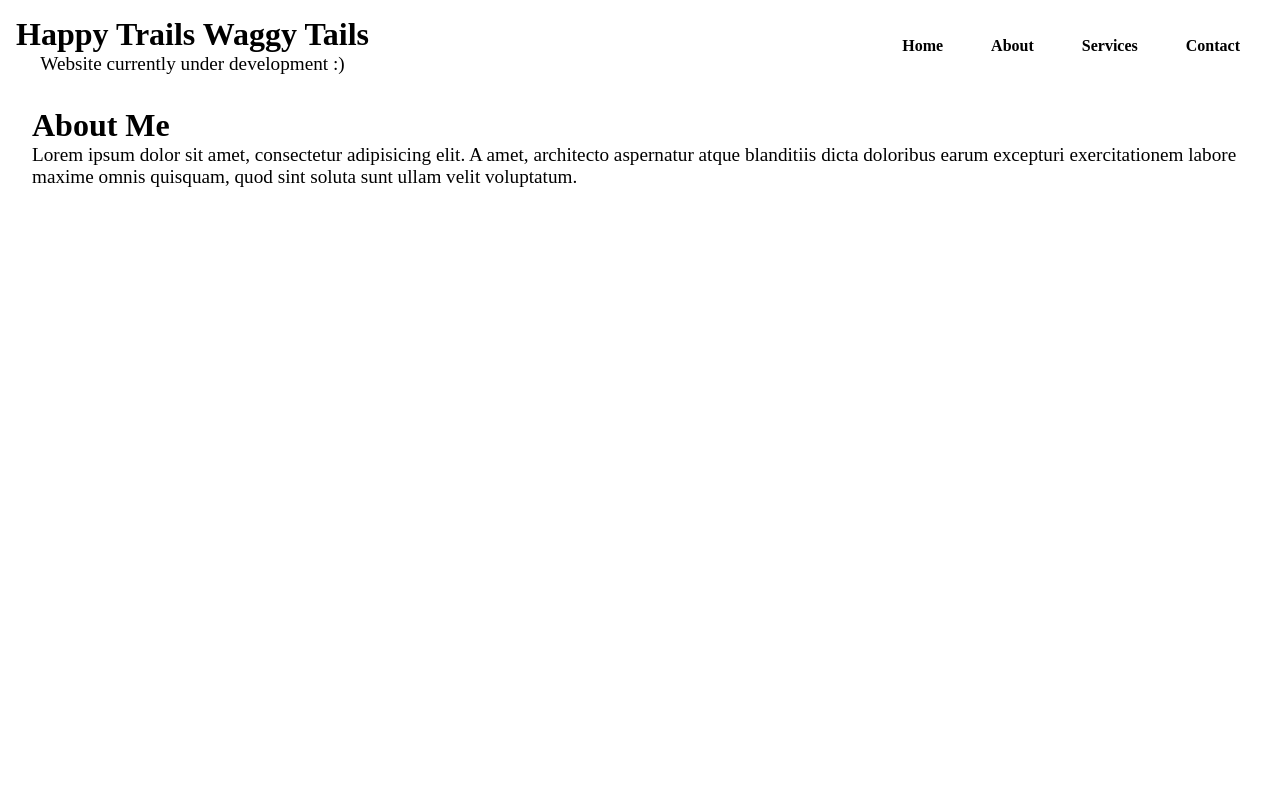
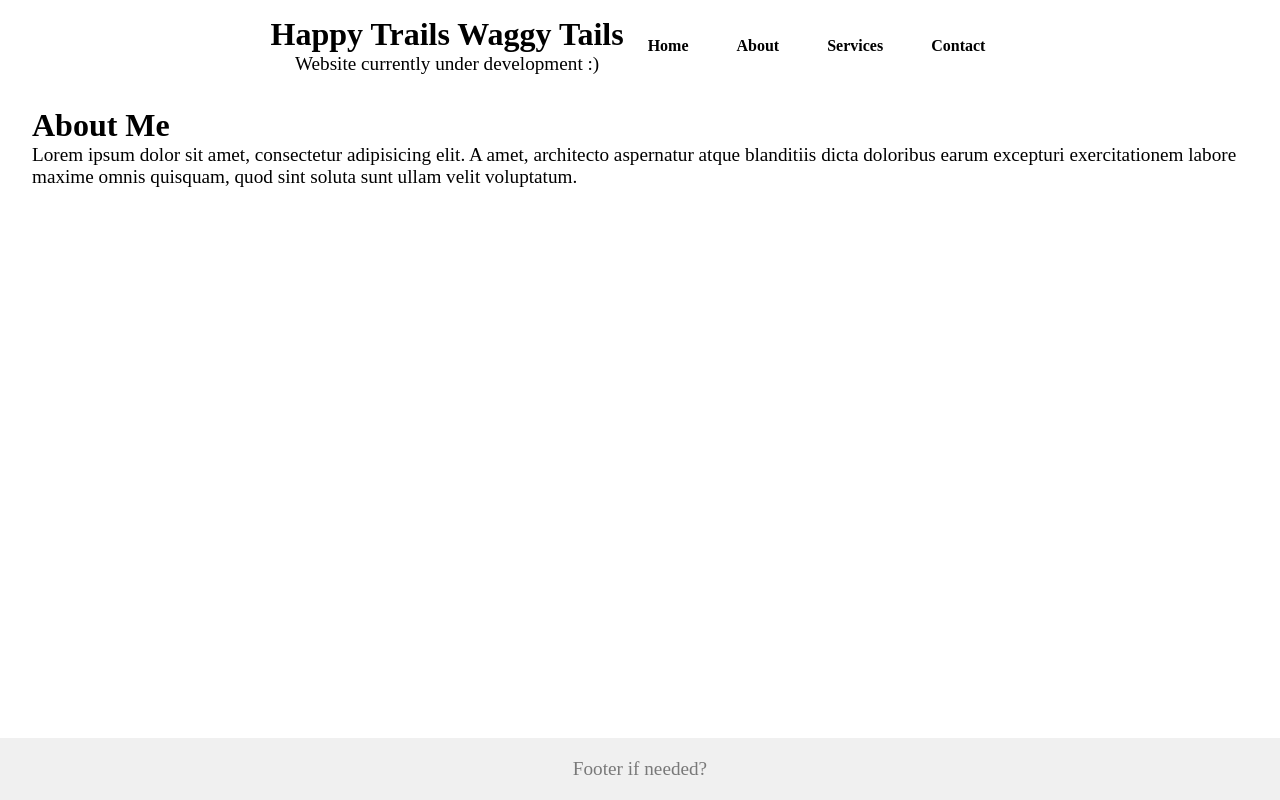
Before and after one commit to ChaosCantrip/HappyTrailsWaggyTails, a Next.js app: page /about in a window 1280 px wide. Built offline with nearby package versions, Linux system fonts and the light colour scheme.

Commit message:
Added footer

```diff
--- a/app/footer.js
+++ b/app/footer.js
@@ -1,5 +1,9 @@
+import styles from "@/styles/modules/footer.module.css";
+
 export default function Footer(){
     return (
-        <footer></footer>
+        <footer className={styles.footer}>
+            <p>Footer if needed?</p>
+        </footer>
     )
 }
--- a/styles/global/global.css
+++ b/styles/global/global.css
@@ -10,8 +10,10 @@ html {
 }
 
 body {
+    min-height: 100vh;
     width: 100%;
-    height: 100%;
+    display: flex;
+    flex-direction: column;
 }
 
 main {
--- /dev/null
+++ b/styles/modules/footer.module.css
@@ -0,0 +1,7 @@
+.footer {
+    margin-top: auto;
+    background-color: #f0f0f0;
+    color: #797979;
+    padding: 20px;
+    text-align: center;
+}
```
